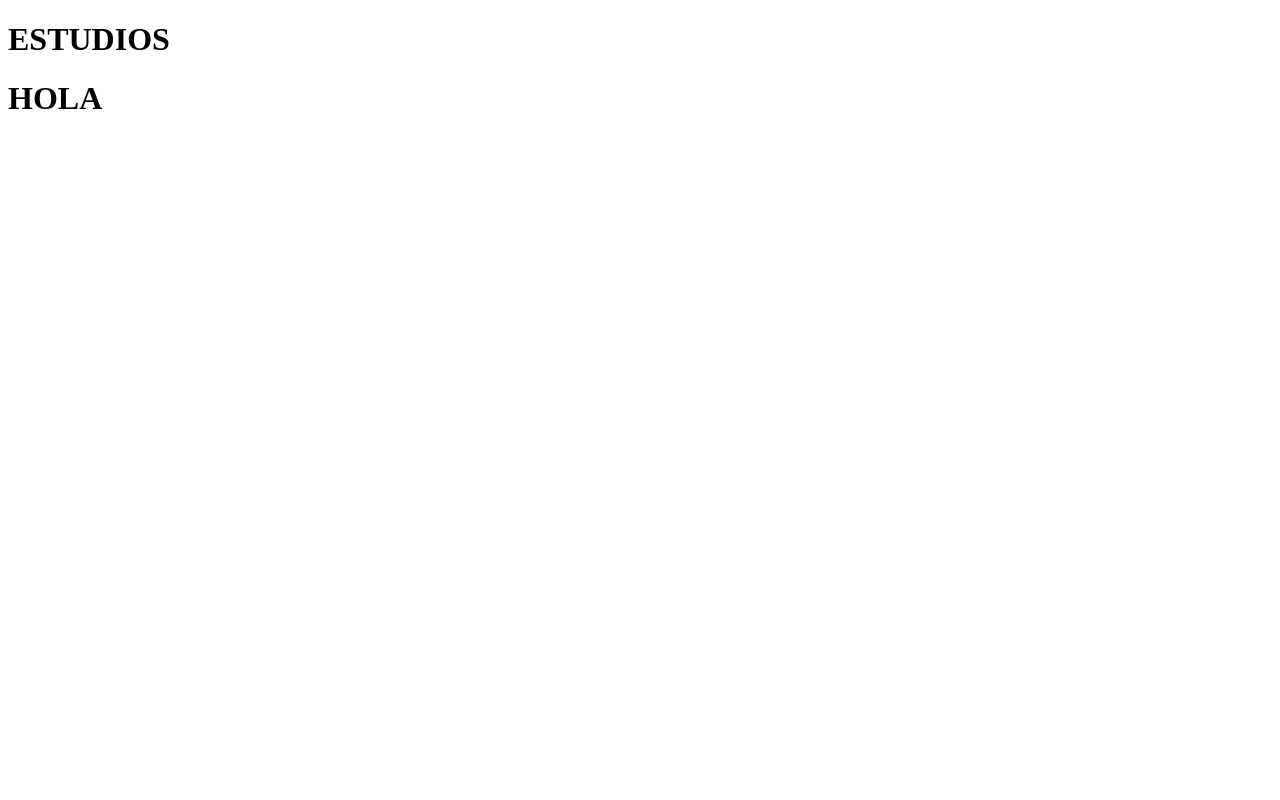
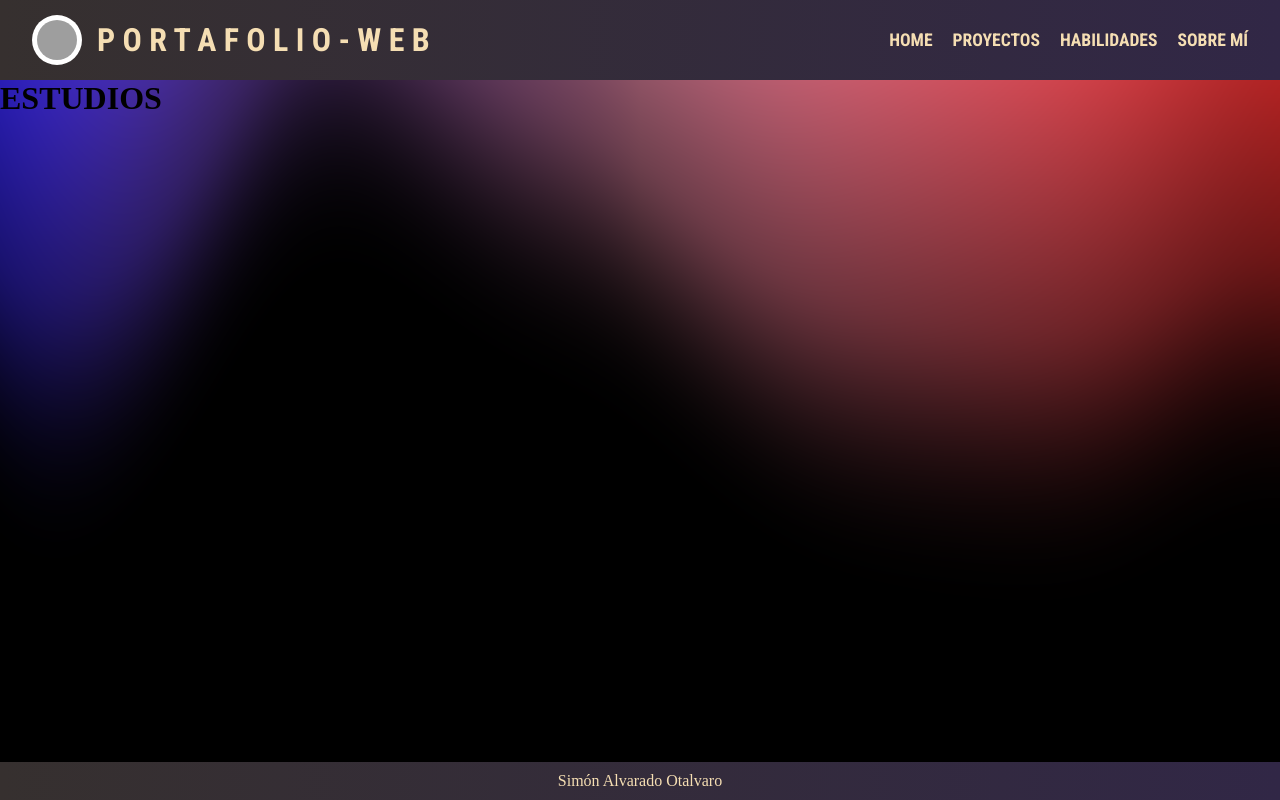
Before and after one commit to Simon-Otalvaro/Portafolio-Web, a React (Vite) app: page /studies in a window 1280 px wide. Built offline with nearby package versions, Linux system fonts and the light colour scheme; grey boxes are pictures that could not be loaded.

Commit message:
implementation of animated background and update in header

```diff
--- a/index.html
+++ b/index.html
@@ -4,6 +4,9 @@
     <meta charset="UTF-8" />
     <meta name="viewport" content="width=device-width, initial-scale=1.0" />
     <title>Portafolio Web </title>
+    <style>
+      @import url('https://fonts.googleapis.com/css2?family=Roboto+Condensed:ital,wght@0,100..900;1,100..900&display=swap');
+    </style>
 </head>
   <body>
     <div id="root"></div>
--- a/package.json
+++ b/package.json
@@ -10,6 +10,7 @@
     "preview": "vite preview"
   },
   "dependencies": {
+    "ogl": "^1.0.11",
     "react": "^19.0.0",
     "react-dom": "^19.0.0",
     "react-router-dom": "^7.3.0"
--- a/src/App.jsx
+++ b/src/App.jsx
@@ -1,28 +1,35 @@
-import React from 'react'
-import { Route, Routes } from 'react-router-dom'
-import { Container } from './Components/Container/Container'
-import { Header } from './Components/Layouts/Header/Header'
-import { Footer } from './Components/Layouts/Footer/Footer'
-import { Experience } from './Components/Pages/Experience/Experience'
-import { Home } from './Components/Pages/Home/Home'
-import { NotFound } from './Components/Pages/NotFound/NotFound'
-import { Profile } from './Components/Pages/Profile/Profile'
-import { Studies } from './Components/Pages/Studies/Studies'
-
+import React from 'react';
+import { Route, Routes } from 'react-router-dom';
+import { Container } from './Components/Container/Container';
+import { Header } from './Components/Layouts/Header/Header';
+import { Footer } from './Components/Layouts/Footer/Footer';
+import { Experience } from './Components/Pages/Experience/Experience';
+import { Home } from './Components/Pages/Home/Home';
+import { NotFound } from './Components/Pages/NotFound/NotFound';
+import { Profile } from './Components/Pages/Profile/Profile';
+import { Studies } from './Components/Pages/Studies/Studies';
+import Aurora from './Components/Aurora'; // Importa el componente Aurora
 
 export const App = () => {
   return (
-  <><Header />
-     <Container>
+    <>
+      <Aurora // Añades el componente Aurora
+        colorStops={["#3A29FF", "#FF94B4", "#FF3232"]}
+        blend={0.5}
+        amplitude={1.0}
+        speed={0.5}
+      />
+      <Header />
+      <Container>
         <Routes>
-            <Route path='/' element={<Home/>}/>
-            <Route path='/experience' element={<Experience/>}/>
-            <Route path='/notfound' element={<NotFound/>}/>
-            <Route path='/profile' element={<Profile/>}/>
-            <Route path='/studies' element={<Studies/>}/>
+          <Route path='/' element={<Home />} />
+          <Route path='/experience' element={<Experience />} />
+          <Route path='/notfound' element={<NotFound />} />
+          <Route path='/profile' element={<Profile />} />
+          <Route path='/studies' element={<Studies />} />
         </Routes>
-     </Container>
-  <Footer/>
-  </>
-  )
-}
+      </Container>
+      <Footer />
+    </>
+  );
+};
--- /dev/null
+++ b/src/Components/Aurora.css
@@ -0,0 +1,9 @@
+.aurora-container {
+    position: fixed;
+    top: 0;
+    left: 0;
+    width: 100vw;
+    height: 100vh;
+    z-index: -1;
+    pointer-events: none;
+  }
--- /dev/null
+++ b/src/Components/Aurora.jsx
@@ -0,0 +1,209 @@
+import { Renderer, Program, Mesh, Color, Triangle } from "ogl";
+import { useEffect, useRef } from "react";
+import './Aurora.css';
+
+
+
+const VERT = `#version 300 es
+in vec2 position;
+void main() {
+  gl_Position = vec4(position, 0.0, 1.0);
+}
+`;
+
+const FRAG = `#version 300 es
+precision highp float;
+
+uniform float uTime;
+uniform float uAmplitude;
+uniform vec3 uColorStops[3];
+uniform vec2 uResolution;
+uniform float uBlend;
+
+out vec4 fragColor;
+
+vec3 permute(vec3 x) {
+  return mod(((x * 34.0) + 1.0) * x, 289.0);
+}
+
+float snoise(vec2 v){
+  const vec4 C = vec4(
+      0.211324865405187, 0.366025403784439,
+      -0.577350269189626, 0.024390243902439
+  );
+  vec2 i  = floor(v + dot(v, C.yy));
+  vec2 x0 = v - i + dot(i, C.xx);
+  vec2 i1 = (x0.x > x0.y) ? vec2(1.0, 0.0) : vec2(0.0, 1.0);
+  vec4 x12 = x0.xyxy + C.xxzz;
+  x12.xy -= i1;
+  i = mod(i, 289.0);
+
+  vec3 p = permute(
+      permute(i.y + vec3(0.0, i1.y, 1.0))
+    + i.x + vec3(0.0, i1.x, 1.0)
+  );
+
+  vec3 m = max(
+      0.5 - vec3(
+          dot(x0, x0),
+          dot(x12.xy, x12.xy),
+          dot(x12.zw, x12.zw)
+      ),
+      0.0
+  );
+  m = m * m;
+  m = m * m;
+
+  vec3 x = 2.0 * fract(p * C.www) - 1.0;
+  vec3 h = abs(x) - 0.5;
+  vec3 ox = floor(x + 0.5);
+  vec3 a0 = x - ox;
+  m *= 1.79284291400159 - 0.85373472095314 * (a0*a0 + h*h);
+
+  vec3 g;
+  g.x  = a0.x  * x0.x  + h.x  * x0.y;
+  g.yz = a0.yz * x12.xz + h.yz * x12.yw;
+  return 130.0 * dot(m, g);
+}
+
+struct ColorStop {
+  vec3 color;
+  float position;
+};
+
+#define COLOR_RAMP(colors, factor, finalColor) {              \
+  int index = 0;                                            \
+  for (int i = 0; i < 2; i++) {                               \
+     ColorStop currentColor = colors[i];                    \
+     bool isInBetween = currentColor.position <= factor;    \
+     index = int(mix(float(index), float(i), float(isInBetween))); \
+  }                                                         \
+  ColorStop currentColor = colors[index];                   \
+  ColorStop nextColor = colors[index + 1];                  \
+  float range = nextColor.position - currentColor.position; \
+  float lerpFactor = (factor - currentColor.position) / range; \
+  finalColor = mix(currentColor.color, nextColor.color, lerpFactor); \
+}
+
+void main() {
+  vec2 uv = gl_FragCoord.xy / uResolution;
+
+  ColorStop colors[3];
+  colors[0] = ColorStop(uColorStops[0], 0.0);
+  colors[1] = ColorStop(uColorStops[1], 0.5);
+  colors[2] = ColorStop(uColorStops[2], 1.0);
+
+  vec3 rampColor;
+  COLOR_RAMP(colors, uv.x, rampColor);
+
+  float height = snoise(vec2(uv.x * 2.0 + uTime * 0.1, uTime * 0.25)) * 0.5 * uAmplitude;
+  height = exp(height);
+  height = (uv.y * 2.0 - height + 0.2);
+  float intensity = 0.6 * height;
+
+  // midPoint is fixed; uBlend controls the transition width.
+  float midPoint = 0.20;
+  float auroraAlpha = smoothstep(midPoint - uBlend * 0.5, midPoint + uBlend * 0.5, intensity);
+
+  vec3 auroraColor = intensity * rampColor;
+
+  // Premultiplied alpha output.
+  fragColor = vec4(auroraColor * auroraAlpha, auroraAlpha);
+}
+`;
+
+export default function Aurora(props) {
+  const {
+    colorStops = ["#00d8ff", "#7cff67", "#00d8ff"],
+    amplitude = 1.0,
+    blend = 0.5
+  } = props;
+  const propsRef = useRef(props);
+  propsRef.current = props;
+
+  const ctnDom = useRef(null);
+
+  useEffect(() => {
+    const ctn = ctnDom.current;
+    if (!ctn) return;
+
+    const renderer = new Renderer({
+      alpha: true,
+      premultipliedAlpha: true,
+      antialias: true
+    });
+    const gl = renderer.gl;
+    gl.clearColor(0, 0, 0, 0);
+    gl.enable(gl.BLEND);
+    gl.blendFunc(gl.ONE, gl.ONE_MINUS_SRC_ALPHA);
+    gl.canvas.style.backgroundColor = 'transparent';
+
+    let program;
+
+    function resize() {
+      if (!ctn) return;
+      const width = ctn.offsetWidth;
+      const height = ctn.offsetHeight;
+      renderer.setSize(width, height);
+      if (program) {
+        program.uniforms.uResolution.value = [width, height];
+      }
+    }
+    window.addEventListener("resize", resize);
+
+    const geometry = new Triangle(gl);
+    if (geometry.attributes.uv) {
+      delete geometry.attributes.uv;
+    }
+
+    const colorStopsArray = colorStops.map((hex) => {
+      const c = new Color(hex);
+      return [c.r, c.g, c.b];
+    });
+
+    program = new Program(gl, {
+      vertex: VERT,
+      fragment: FRAG,
+      uniforms: {
+        uTime: { value: 0 },
+        uAmplitude: { value: amplitude },
+        uColorStops: { value: colorStopsArray },
+        uResolution: { value: [ctn.offsetWidth, ctn.offsetHeight] },
+        uBlend: { value: blend }
+      }
+    });
+
+    const mesh = new Mesh(gl, { geometry, program });
+    ctn.appendChild(gl.canvas);
+
+    let animateId = 0;
+    const update = (t) => {
+      animateId = requestAnimationFrame(update);
+      const { time = t * 0.01, speed = 1.0 } = propsRef.current;
+      program.uniforms.uTime.value = time * speed * 0.1;
+      program.uniforms.uAmplitude.value = propsRef.current.amplitude ?? 1.0;
+      program.uniforms.uBlend.value = propsRef.current.blend ?? blend;
+      const stops = propsRef.current.colorStops ?? colorStops;
+      program.uniforms.uColorStops.value = stops.map((hex) => {
+        const c = new Color(hex);
+        return [c.r, c.g, c.b];
+      });
+      renderer.render({ scene: mesh });
+    };
+    animateId = requestAnimationFrame(update);
+
+    resize();
+
+    return () => {
+      cancelAnimationFrame(animateId);
+      window.removeEventListener("resize", resize);
+      if (ctn && gl.canvas.parentNode === ctn) {
+        ctn.removeChild(gl.canvas);
+      }
+      gl.getExtension("WEBGL_lose_context")?.loseContext();
+    };
+    // eslint-disable-next-line react-hooks/exhaustive-deps
+  }, [amplitude]);
+
+  return <div ref={ctnDom} className="aurora-container" />;
+}
--- /dev/null
+++ b/src/Components/Layouts/Footer/Footer.css
@@ -0,0 +1,17 @@
+* {
+    box-sizing: border-box;
+    margin: 0;
+    padding: 0;
+  }
+
+Footer {
+    position: fixed;
+    bottom: 0;
+    left: 0;
+    width: 100%;
+    background: linear-gradient(to right, #36302f, #312746);
+    padding: 10px 0;
+    text-align: center;
+    z-index: 1000;
+    color: wheat;
+ }
--- a/src/Components/Layouts/Footer/Footer.jsx
+++ b/src/Components/Layouts/Footer/Footer.jsx
@@ -1,9 +1,15 @@
 import React from 'react'
+import './Footer.css'
+
 
 export const Footer = () => {
-  return (
-    <div>
-      <h1>HOLA</h1>
-    </div>
+  return(
+      <>
+          <footer>
+              <div >
+                <p>Simón Alvarado Otalvaro</p>
+              </div>
+          </footer>
+      </>
   )
 }
--- /dev/null
+++ b/src/Components/Layouts/Header/Header.css
@@ -0,0 +1,57 @@
+* {
+  box-sizing: border-box;
+  margin: 0;
+  padding: 0;
+}
+
+Header {
+  width: 100%;
+  height: 5rem;
+  background: linear-gradient(to right, #36302f, #312746);
+  display: flex;
+  align-items: center;
+  justify-content: space-between;
+  padding: 0 2rem;
+  color: wheat;
+  font-family: "Roboto Condensed", sans-serif;
+  font-optical-sizing: auto;
+  font-weight: weight;
+  font-style: normal;
+}
+
+.Icon-Header{
+  display: flex;
+  align-items: center;
+  gap: 15px;
+}
+
+img {
+  width: 50px;
+  height: 50px;
+  border-radius: 50%;
+  background-color: white;
+  padding: 5px;
+}
+
+nav ul {
+  display: flex;
+  list-style-type: none;
+  gap: 20px;
+  margin: 0;
+  padding: 0;
+}
+
+nav ul li {
+  text-align: end;
+}
+
+nav ul a {
+  color: wheat;
+  text-decoration: none;
+  font-size: 1.1rem;
+  font-weight: bold;
+}
+
+nav ul a:hover {
+  color: #220800;
+}
--- a/src/Components/Layouts/Header/Header.jsx
+++ b/src/Components/Layouts/Header/Header.jsx
@@ -1,11 +1,22 @@
-import React from 'react'
-import { NavLink } from 'react-router-dom'
-import { NavBar } from '../NavBar/NavBar'
+import './Header.css';
+import React from 'react';
+import { NavLink } from 'react-router-dom';
 
 export const Header = () => {
   return (
     <header>
-
+      <div className='Icon-Header'>
+        <img src="/assets/Img/Icon-Header.png" alt="Logo" />
+        <h1>P O R T A F O L I O - W E B</h1>
+      </div>
+      <nav>
+        <ul>
+          <li><NavLink to="/">HOME</NavLink></li>
+          <li><NavLink to="/TechnicalSkills">PROYECTOS</NavLink></li>
+          <li><NavLink to="/Experience">HABILIDADES</NavLink></li>
+          <li><NavLink to="/Experience">SOBRE MÍ</NavLink></li>
+        </ul>
+      </nav>
     </header>
-  )
-}
+  );
+};
--- a/src/Components/Pages/Home/Home.jsx
+++ b/src/Components/Pages/Home/Home.jsx
@@ -1,9 +1,10 @@
-import React from 'react'
+import React from 'react';
 
 export const Home = () => {
   return (
     <div>
-      <h1>Portafolio-Web</h1>
+      <h4>HOLA! SOY SIMÓN</h4>
+
     </div>
-  )
-}
+  );
+};
--- a/src/index.css
+++ b/src/index.css
@@ -0,0 +1,18 @@
+* {
+    box-sizing: border-box;
+    padding: 0;
+  }
+
+  body {
+    width: 100vw;
+    height: 100vh;
+    margin: 0;
+    padding: 0;
+    display: flex;
+    background-color: rgb(0, 0, 0);
+  }
+
+  #root {
+    width: 100%;
+    height: 100%;
+  }
```
Also changed, not shown: src/assets/Img/Icon-Header.png (added), 1 other file (tests, documents, lock files or other folders).
